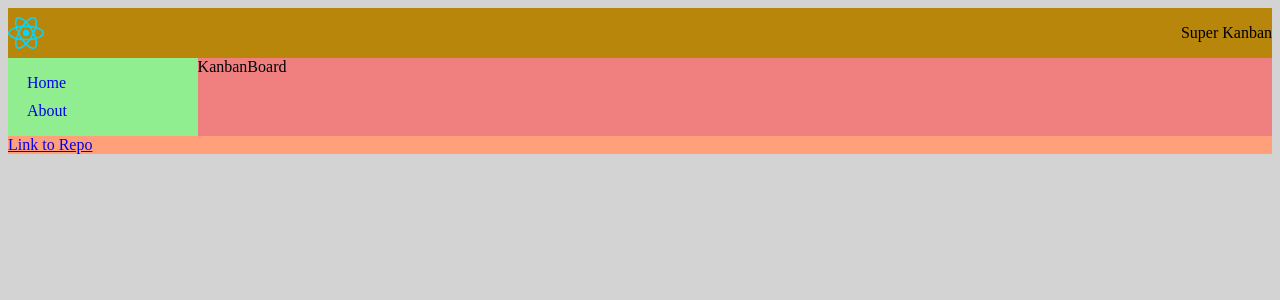
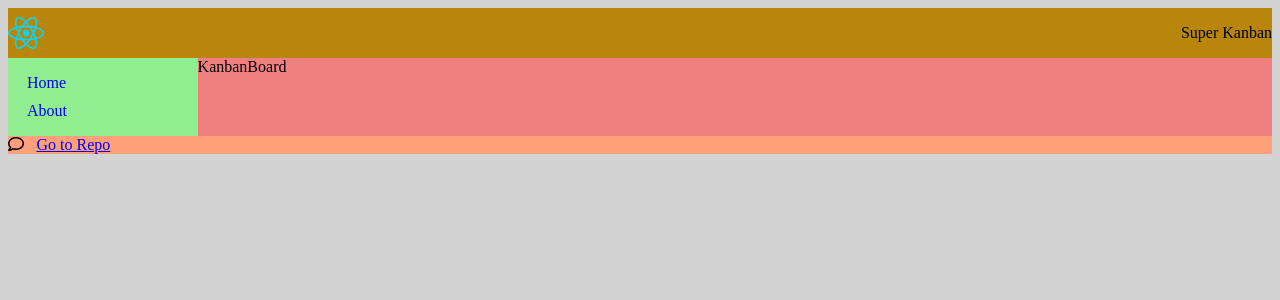
Before and after one commit to MassFuer/Kanban-Board, a React (Vite) app in the folder kanban-board/: page / in a window 1280 px wide. Shown: the top 300 px of the page. Built offline with nearby package versions, Linux system fonts and the light colour scheme.

Commit message:
trying to add github button

```diff
--- a/kanban-board/index.html
+++ b/kanban-board/index.html
@@ -4,6 +4,12 @@
     <meta charset="UTF-8" />
     <link rel="icon" type="image/svg+xml" href="/vite.svg" />
     <meta name="viewport" content="width=device-width, initial-scale=1.0" />
+    <link
+      rel="stylesheet"
+      href="https://pro.fontawesome.com/releases/v5.10.0/css/all.css"
+      integrity="sha384-AYmEC3Yw5cVb3ZcuHtOA93w35dYTsvhLPVnYs9eStHfGJvOvKxVfELGroGkvsg+p"
+      crossorigin="anonymous"
+    />
     <title>Super Kanban</title>
   </head>
   <body>
--- a/kanban-board/src/components/Footer.jsx
+++ b/kanban-board/src/components/Footer.jsx
@@ -1,7 +1,9 @@
 function Footer() {
   return (
     <footer>
-      <a href="https://github.com/MassFuer/Kanban-Board">Link to Repo</a>
+      <i className="far fa-comment" data-testid="comment-icon"></i>
+      <i className="fa-brands fa-github"></i>
+      <a href="https://github.com/MassFuer/Kanban-Board">Go to Repo</a>
     </footer>
   );
 }
```
